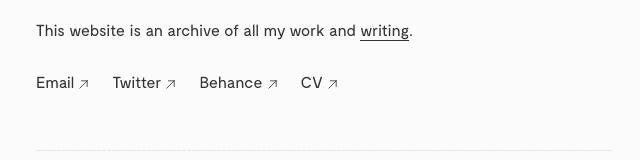
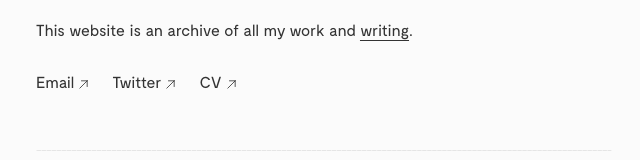
Before and after one commit to jcebermudo/jamesbermudo.com, a Next.js app: page / in a window 1280 px wide. Shown: the part 232-392 px from the top of the page, without its empty margins (316-956 px from the left). Built offline with nearby package versions, Linux system fonts and the light colour scheme; a web font is replaced by a local one.

Commit message:
removed my behance link

```diff
--- a/pages/index.jsx
+++ b/pages/index.jsx
@@ -31,9 +31,6 @@ export default function Home() {
             <LinkText text="Twitter" link="https://twitter.com/jcebermudo" />
           </li>
           <li>
-            <LinkText text="Behance" link="https://behance.net/jcebermudo" />
-          </li>
-          <li>
             <LinkText text="CV" link="https://read.cv/bermudo" />
           </li>
         </ul>
```
